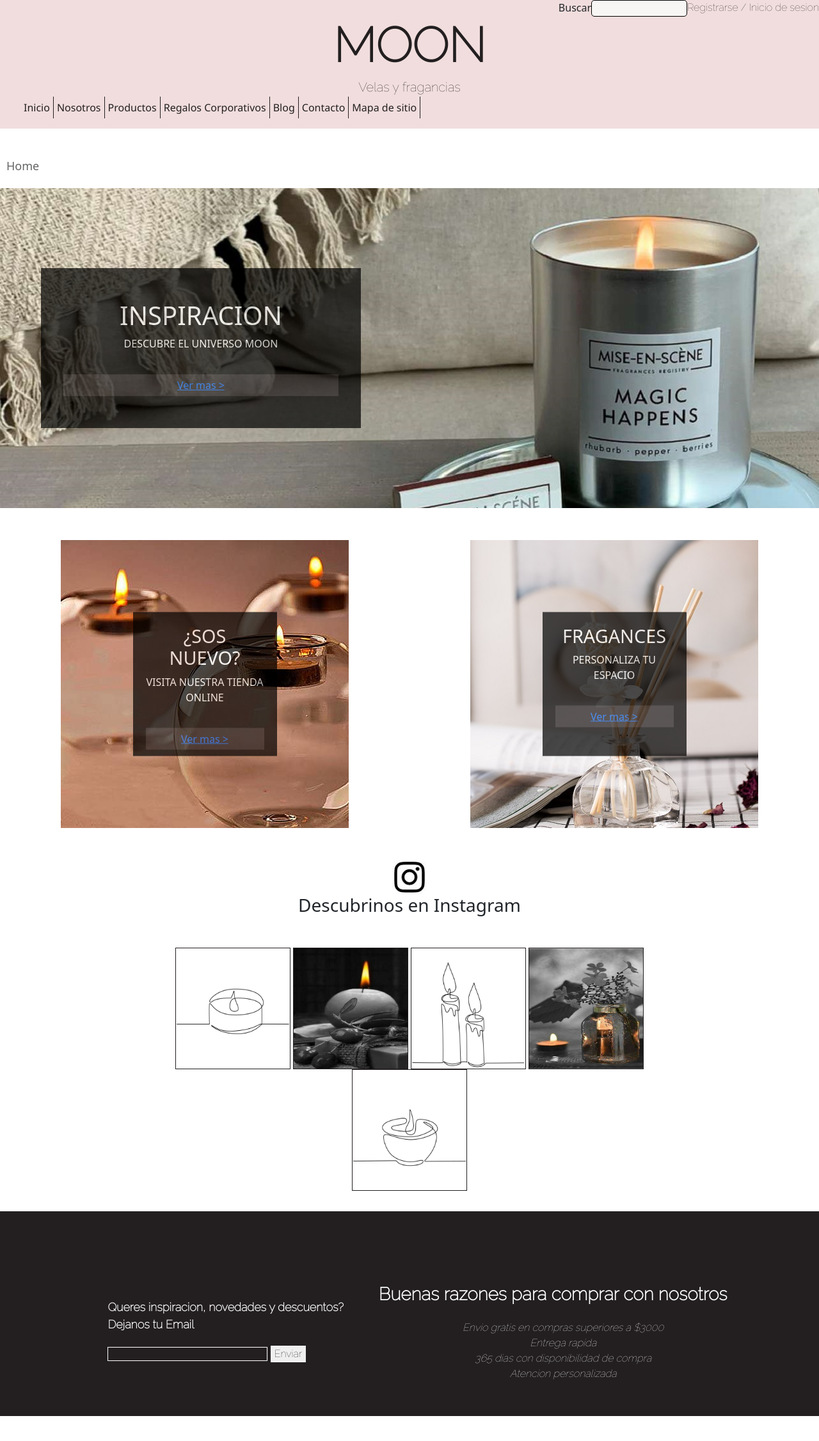
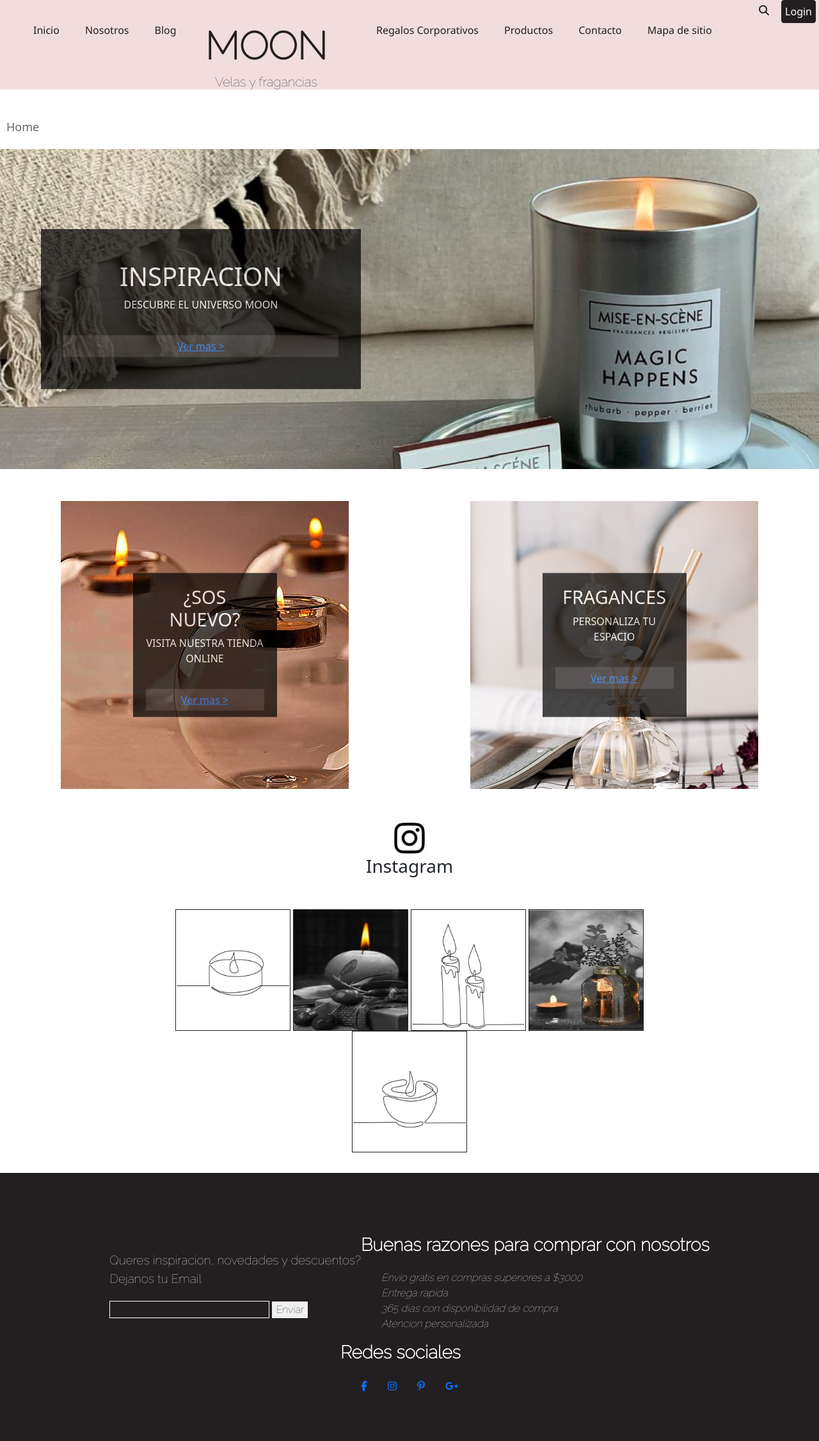
Before and after one commit to MonicaeMyta/Moonvelas, a website: page index.html in a window 1280 px wide. Shown: the whole page at 64% size. Before the commit the page ends 2213 px from the top, so only its background shows below. Drawn offline with nearby package versions, Linux system fonts and the light colour scheme.

Commit message:
modificacion footer

```diff
--- a/Sass/components/_footer.scss
+++ b/Sass/components/_footer.scss
@@ -3,7 +3,7 @@
         background-color: $color-principal;
         padding: 6rem;
         margin: 2rem 0 0;
-        height: 20rem;
+        height:100%;
         width: $max-width; }
 
         .bannerFooter__contenedores{
@@ -12,7 +12,7 @@
 
                 &__section1 {
                     display: block;
-                    padding:40px;
+                    /*padding:40px;*/
                     font-family: $estilo-letra;
 }
 }
@@ -22,7 +22,7 @@
                     background-color: $color-principal;
                     border: 1px solid white;
                     margin-bottom: 10px;
-                    padding:10px;
+                    padding:0.8em;
                     color: white;
                     width: 250px;
                     height: 8px;
@@ -32,20 +32,21 @@
 
                     color: white;
                     margin-bottom: 20px;
-                    font-weight: 400;
-                    font-size: large
+                    font-size: 1.2em;
+                    font-family: $estilo-letra;
 }
 
 
 .bannerFooter__contenedores__section2 {
 
                     background-color: $color-principal;
+                    padding: 0%;
 }
 
 .bannerFooter__section2__titulo {
                     color: white;
-                    padding: 15px;
-                    font-weight: 400;
+                    padding-bottom: 15px;
+                    /*font-weight: 400;*/
                     font-family: $estilo-letra;
 }
 
@@ -57,9 +58,25 @@
                 text-align: center;
                 list-style: none;
                 font-family: $estilo-letra;
+                text-align: left;
 
 
                 &__section2__items1{
                         text-decoration: none;
 }
 }
+
+.bannerFooter__section3__items{
+                text-decoration:none;
+                list-style-type: square ;
+                list-style: none;
+                display: flex;
+                flex-direction: row;
+                align-items: space-around;
+
+}
+
+.bannerFooter__section3__items1{
+                            margin-right:2em;
+                            text-decoration-color: none;
+}
--- a/Sass/components/_menu.scss
+++ b/Sass/components/_menu.scss
@@ -7,18 +7,21 @@
                 background-color: map-get($mapa, color-secundario );
 }
 
-#encabezado__login a, .encabezado__buscar {
+.encabezado__buscar {
                 color: $color-principal;
                 text-decoration:none;
                 float: right;
                 font-family: $estilo-letra;
+                margin-right: 10px;
 }
 
 #encabezado__login {
                 text-align: right ;
+
 }
 
 .encabezado__buscar{
+                display:none;
                 background: rgb(248, 245, 245);
                 border: $border;
                 border-radius: 5px 5px 5px 5px;
@@ -28,15 +31,44 @@
                 width: 150px;
 }
 
+.fas{
+               margin-right: 15px;
+               width: 1em;
+               height: 1em;
+}
+
+.fas:active{
+          line-height: 40px;
+}
+
+.btn-primary{
+     background-color: $color-principal;
+     margin-right: 5px;
+     padding: 0.3125em;
+
+
+     &:active {
+          background-color: $color-principal;
+          border: $color-principal 1px solid;
+     }
+}
+
+.modal-body{
+     text-align: left;
+}
 
 #encabezado__titulo{
                 text-align:center;
+                margin-left: 1.563em;
+                margin-right: 1.563em;
+                top:50px;
+
 }
 
 
 #encabezado__titulo h1 {
                 font-family: $estilo-letra;
-                font-size: 75px;
+                font-size: 3.75em;
                 text-align: center;
                 color: $color-principal;
                 width:$max-width;
@@ -44,7 +76,7 @@
 
 #encabezado__titulo h2 {
                 font-family: $estilo-letra;
-                font-size:20px;
+                font-size:1.25em;
                 text-align: center;
                 color: $color-principal;
                 padding:0%;
@@ -76,13 +108,17 @@ nav {
                 width: $max-width;
                 margin: 0 auto;
                 font-weight: 400;
+                display: flex;
+                flex-direction: row;
+                text-align: center;
 
 }
 
 #menu ul{
                 list-style: none;
                 display: flex ;
-                flex-direction: block;}
+                flex-direction: row;
+}
 
 #menu  li{
                 float: left;
@@ -91,13 +127,14 @@ nav {
 #menu li a{
 
                 color: $color-principal;
-                padding: 5px 5px;
+                padding: 0px 20px;
                 text-decoration: none;
-                min-width: 30px;
+                /*min-width: 30px;*/
+                line-height: 100%;
                 display: block;
                 margin-top: 2.5px;
                 font-weight: 400;
-                border-right: #231f20 1px solid;
+
 }
 
 #menu li a:hover{
@@ -113,7 +150,7 @@ nav {
 }
 
 #menu li:hover .menu__desplegable{
-                 display:block;
+                 display:inline-block;
 }
 
 
--- a/index.html
+++ b/index.html
@@ -32,6 +32,9 @@
 	<link rel="preconnect" href="https://fonts.gstatic.com" crossorigin>
 	<link href="https://fonts.googleapis.com/css2?family=Raleway:wght@100&display=swap" rel="stylesheet">
 
+	<!--Fontawesome-->
+	<script src="https://kit.fontawesome.com/e8b6158e96.js" crossorigin="anonymous"></script>
+
 
 </head>
 
@@ -40,24 +43,74 @@
 
 	<main id="encabezado">
 		<div id="encabezado__login">
+			<i class="fas fa-search"></i>
+			<input class="encabezado__buscar" search="type"></input>
 
-			<a href="Web/Seccion registrarse-inicio sesion.html">Registrarse / Inicio de sesion</a>
 
-			<input class="encabezado__buscar" search="type"> Buscar</input>
+		<button type="button" class="btn btn-primary" data-bs-toggle="modal" data-bs-target="#exampleModal" data-bs-whatever="@mdo">Login</button>
+
+
+			<div class="modal fade" id="exampleModal" tabindex="-1" aria-labelledby="exampleModalLabel" aria-hidden="true">
+			<div class="modal-dialog">
+				<div class="modal-content">
+				<div class="modal-header">
+					<h5 class="modal-title" id="exampleModalLabel">Sing in</h5>
+					<button type="button" class="btn-close" data-bs-dismiss="modal" aria-label="Close"></button>
+				</div>
+				<div class="modal-body">
+					<form>
+					<div class="mb-3">
+						<p><strong>Correo Electronico</strong></p>
+						<label for="recipient-name" class="col-form-label">Correo Electronico</label>
+						<input type="text" class="form-control" id="recipient-name" placeholder="usuario@email.com">
+					</div>
+					<div class="mb-3">
+						<p><strong>Contraseña</strong></p>
+						<label for="message-text" class="col-form-label">Contraseña</label>
+						<input type="password" class="form-control" id="message-text" name="password" placeholder="entre 6 y 10 caracteres"/>
+					</div>
+					<div>
+						<em class="mb-3">¿Olvidaste tu contraseña?<a href="#"> Recuperar</a></em>
+					</div>
+					<div>
+						<em class="mb-3">¿No tienes una cuenta?<a href="#"> Registrate ahora</a></em>
+					</div>
+					</form>
+				</div>
+
+				<div class="modal-footer">
+					<button type="button" class="btn btn-primary">Iniciar sesion</button>
+				</div>
+
+
+				</div>
+			</div>
+			</div>
+
 		</div>
 
-		<section id="encabezado__titulo">
+					<!--<section id="encabezado__titulo">
 
-			<h1><strong>MOON</strong></h1>
-			<h2>Velas y fragancias</h2>
-		</section>
+						<h1><strong>MOON</strong></h1>
+						<h2>Velas y fragancias</h2>
+					</section>-->
 		<div>
 
 			<nav id="menu">
 					<ul >
-						<li ><a href="index.html">Inicio</a></li>
-						<li ><a href="Web/Seccion nosotros.html">Nosotros</a></li>
-						<li ><a href="Web/Seccion Productos.html">Productos</a>
+						<li class="menu__items"><a href="index.html">Inicio</a></li>
+						<li class="menu__items"><a href="Web/Seccion nosotros.html">Nosotros</a></li>
+						<li class="menu__items"><a href="Web/Seccion Blog.html">Blog</a></li>
+					</ul>
+						<section id="encabezado__titulo">
+
+							<h1><strong>MOON</strong></h1>
+							<h2>Velas y fragancias</h2>
+						</section>
+					<ul>
+
+						<li class="menu__items"><a href="Web/Seccion regalos corporativos.html">Regalos Corporativos</a></li>
+						<li class="menu__items"><a href="Web/Seccion Productos.html">Productos</a>
 							<ul class="menu__desplegable">
 								<li><a href="Web/seccion Velas.html">Velas</a></li>
 								<li><a href="Web/seccion Difusores.html">Difusores</a></li>
@@ -65,10 +118,9 @@
 								<li><a href="Web/seccion Candelabros.html">Candelabros</a></li>
 							</ul>
 						</li>
-						<li ><a href="Web/Seccion regalos corporativos.html">Regalos Corporativos</a></li>
-						<li ><a href="Web/Seccion Blog.html">Blog</a></li>
-						<li ><a href="Web/Seccion contacto.html">Contacto</a></li>
-						<li ><a href="Web/Mapa de sitio.html">Mapa de sitio</a></li>
+
+						<li class="menu__items"><a href="Web/Seccion contacto.html">Contacto</a></li>
+						<li class="menu__items"><a href="Web/Mapa de sitio.html">Mapa de sitio</a></li>
 					</ul>
 			</nav>
 
@@ -156,7 +208,7 @@
 
 <div class="logoInstagram">
 		<img src="Imagenes/inocoinstagram.jpg">
-		<h3>Descubrinos en Instagram</h3>
+		<h3>Instagram</h3>
 </div>
 
 
@@ -175,9 +227,9 @@
 <div id="bannerFooter">
 	<div class="bannerFooter__contenedores">
 		<div class="bannerFooter__contenedores__section1">
-			<footer class="bannerFooter__section1__newslatter"><strong>Queres inspiracion, novedades y descuentos?
+			<footer class="bannerFooter__section1__newslatter">Queres inspiracion, novedades y descuentos?
 				<br>
-				Dejanos tu Email</strong></footer>
+				Dejanos tu Email</footer>
 			<input class="newsLatter" seach="type"></input>
 			<button>Enviar</button>
 		</div>
@@ -191,6 +243,15 @@
 				<li class="bannerFooter__section2__items1">Atencion personalizada</li>
 			</ul>
 		</div>
+		<div class="bannerFooter__contenedores__section3">
+			<h3 class="bannerFooter__section2__titulo"><strong>Redes sociales</strong></h3>
+		<ul class="bannerFooter__section3__items">
+			<li class="bannerFooter__section3__items1"><a href="www.facebook.com"><i class="fab fa-facebook-f"></i></a></li>
+			<li class="bannerFooter__section3__items1"><a href="www.instagram.com"><i class="fab fa-instagram"></i></a></li>
+			<li class="bannerFooter__section3__items1"><a href="www.pinterest.com"><i class="fab fa-pinterest-p"></i></a></li>
+			<li class="bannerFooter__section3__items1"><a href="www.google.com"><i class="fab fa-google-plus-g"></i></a></li>
+		</ul>
+	</div>
 	</div>
 </div>
 
```
Also changed, not shown: css/main.css.
